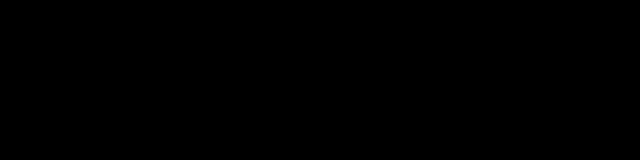
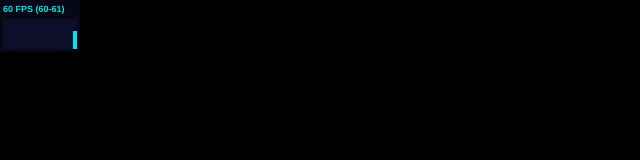
Before and after one commit to lucaspiller/88etag, a plain HTML site: page index.html in a window 1280 px wide. Shown: the whole page, without its empty margins (0-640 px from the left). Drawn offline with Linux system fonts and the light colour scheme.

Commit message:
Basic setup of threejs scene

```diff
--- a/index.html
+++ b/index.html
@@ -8,6 +8,7 @@
   <script src="vendor/three.js/Three.js"></script>
   <script src="vendor/three.js/Detector.js"></script>
   <script src="vendor/three.js/Stats.js"></script>
+  <script src="vendor/THREEx.requestAnimationFrame.js"></script>
 
   <script src="lib/88etag.js"></script>
   <style>
--- a/lib/88etag.js
+++ b/lib/88etag.js
@@ -1,7 +1,88 @@
 (function() {
+  var Controller;
+
+  Controller = (function() {
+    var CAMERA_Z, FAR, NEAR, VIEW_ANGLE;
+
+    VIEW_ANGLE = 45;
+
+    NEAR = 0;
+
+    FAR = 1000;
+
+    CAMERA_Z = 100;
+
+    function Controller(container) {
+      this.container = container;
+      this.setupRenderer();
+      this.setupScene();
+      this.render();
+    }
+
+    Controller.prototype.width = function() {
+      return window.innerWidth;
+    };
+
+    Controller.prototype.height = function() {
+      return window.innerHeight;
+    };
+
+    Controller.prototype.setupRenderer = function() {
+      this.renderer = new THREE.WebGLRenderer({
+        antialias: true
+      });
+      this.renderer.setClearColorHex(0x000000, 1);
+      this.renderer.setSize(this.width(), this.height());
+      this.container.append(this.renderer.domElement);
+      if (Stats) {
+        this.stats = new Stats();
+        this.stats.domElement.style.position = 'absolute';
+        this.stats.domElement.style.top = '0px';
+        return container.appendChild(this.stats.domElement);
+      }
+    };
+
+    Controller.prototype.setupScene = function() {
+      this.scene = new THREE.Scene();
+      this.camera = new THREE.PerspectiveCamera(VIEW_ANGLE, this.width() / this.height(), NEAR, FAR);
+      this.camera.position.set(0, 0, CAMERA_Z);
+      this.scene.add(this.camera);
+      this.light = new THREE.PointLight(0xffffff);
+      this.light.position.set(0, 0, CAMERA_Z);
+      return this.scene.add(this.light);
+    };
+
+    Controller.prototype.width = function() {
+      return window.innerWidth;
+    };
+
+    Controller.prototype.height = function() {
+      return window.innerHeight;
+    };
+
+    Controller.prototype.render = function() {
+      var _this = this;
+      requestAnimationFrame((function() {
+        return _this.render();
+      }));
+      this._render();
+      if (this.stats) return this.stats.update();
+    };
+
+    Controller.prototype._render = function() {
+      return this.renderer.render(this.scene, this.camera);
+    };
+
+    return Controller;
+
+  })();
 
   $(document).ready(function() {
-    if (!Detector.webgl) Detector.addGetWebGLMessage();
+    if (!Detector.webgl) {
+      Detector.addGetWebGLMessage();
+      return;
+    }
+    return new Controller($('#container'));
   });
 
 }).call(this);
--- /dev/null
+++ b/vendor/THREEx.requestAnimationFrame.js
@@ -0,0 +1,38 @@
+/**
+ * Provides requestAnimationFrame/cancelRequestAnimation in a cross browser way.
+ * from paul irish + jerome etienne
+ * - http://paulirish.com/2011/requestanimationframe-for-smart-animating/
+ * - http://notes.jetienne.com/2011/05/18/cancelRequestAnimFrame-for-paul-irish-requestAnimFrame.html
+ */
+
+if ( !window.requestAnimationFrame ) {
+
+	window.requestAnimationFrame = ( function() {
+
+		return window.webkitRequestAnimationFrame ||
+		window.mozRequestAnimationFrame ||
+		window.oRequestAnimationFrame ||
+		window.msRequestAnimationFrame ||
+		function( /* function FrameRequestCallback */ callback, /* DOMElement Element */ element ) {
+
+			return window.setTimeout( callback, 1000 / 60 );
+
+		};
+
+	} )();
+
+}
+
+if ( !window.cancelRequestAnimationFrame ) {
+
+	window.cancelRequestAnimationFrame = ( function() {
+
+		return window.webkitCancelRequestAnimationFrame ||
+		window.mozCancelRequestAnimationFrame ||
+		window.oCancelRequestAnimationFrame ||
+		window.msCancelRequestAnimationFrame ||
+		clearTimeout
+
+	} )();
+
+}
```
Also changed, not shown: src/88etag.coffee (+62 -1 lines).
